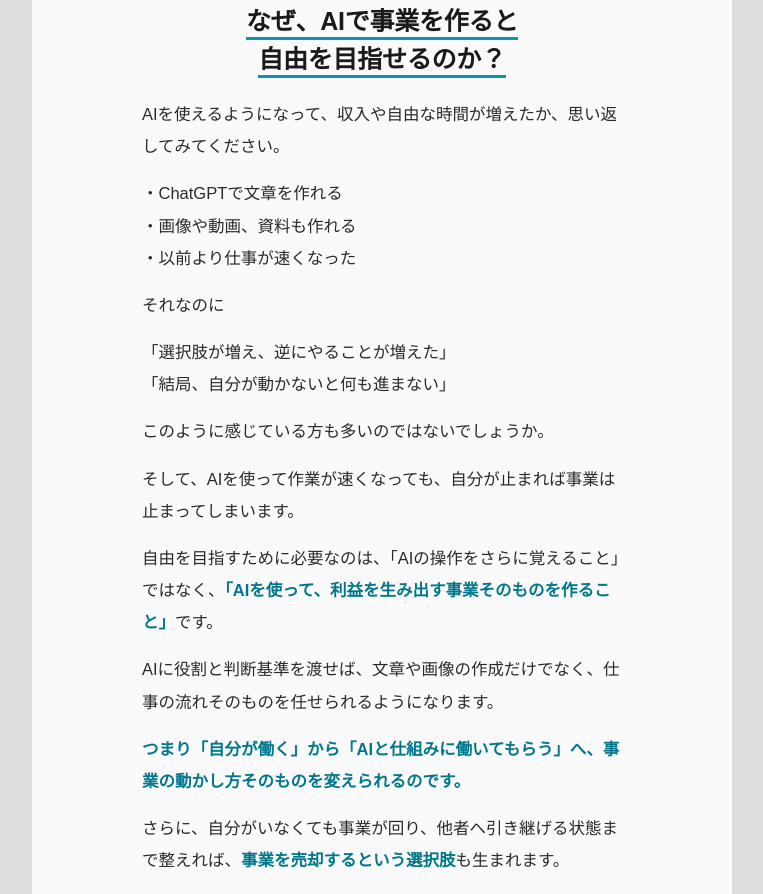
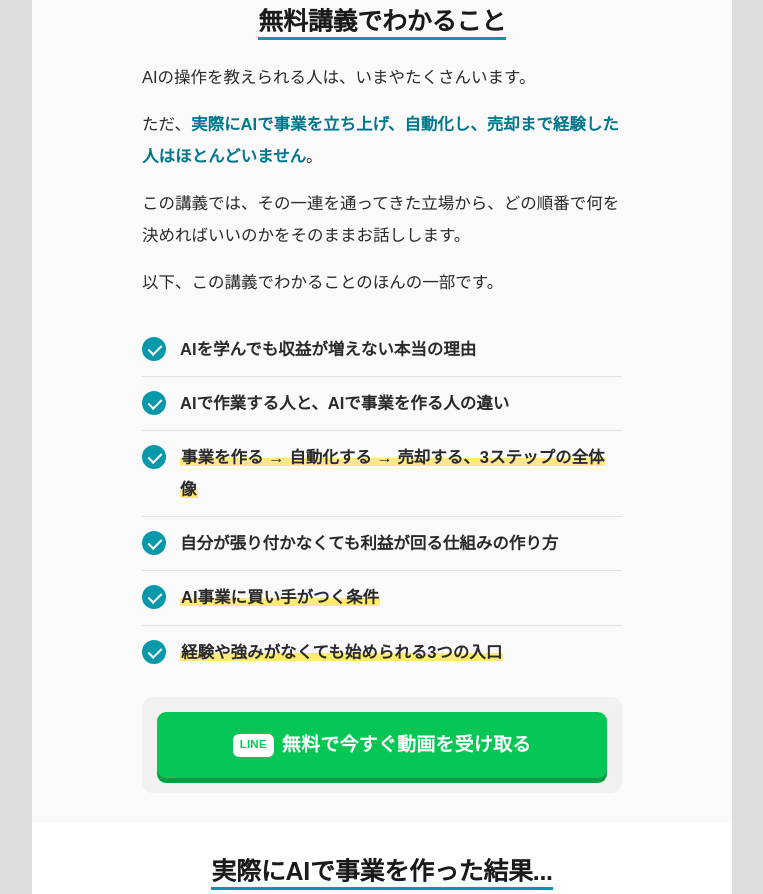
Before and after one commit to kumokawa1105-alt/ai-business-owner-lp, a plain HTML site: page index.html in a window 1280 px wide. Shown: the part 710-1604 px from the top of the page, without its empty margins (258-1021 px from the left). Drawn offline with Linux system fonts and the light colour scheme.

Commit message:
「なぜ、AIで事業を作ると自由を目指せるのか？」のセクションを削除
未使用になった .why のCSSも削除し、白／グレーが隣り合わないよう
各セクションの背景を組み直した。

Co-Authored-By: Claude Opus 5 (1M context) <noreply@anthropic.com>

```diff
--- a/index.html
+++ b/index.html
@@ -81,15 +81,6 @@ section{padding:30px 28px}
   font-size:11.5px;font-weight:900;display:flex;align-items:center;justify-content:center;
   flex:none;letter-spacing:.02em}
 
-/* ---------- WHY ---------- */
-.why{background:#FAFAFA}
-.why .body{max-width:480px;margin:20px auto 0;font-size:clamp(15px,4.1vw,16.5px);line-height:1.95;color:#2A2A2A}
-.why .body p+p{margin-top:15px}
-.why .body .q{margin-bottom:15px}
-.why .body ul{list-style:none;margin:0 0 15px}
-.why .body ul li{padding-left:1em;text-indent:-1em}
-.why .body b{font-weight:900;color:var(--teal-d)}
-
 /* ---------- 実績 / 実践者の結果 ---------- */
 .rs .h2{margin-bottom:32px}
 .rs .grp{max-width:480px;margin:0 auto}
@@ -119,6 +110,7 @@ section{padding:30px 28px}
 .rs .note{font-size:12px;color:#777;line-height:1.8;margin:16px auto 0;max-width:480px}
 
 /* ---------- 無料講義でわかること ---------- */
+.pt{background:#FAFAFA}
 .pt .h2{margin-bottom:20px}
 .pt ul{list-style:none;max-width:480px;margin:0 auto}
 .pt li{position:relative;padding:11px 2px 11px 38px;border-bottom:1px solid #E3E3E3}
@@ -134,7 +126,6 @@ section{padding:30px 28px}
 .pt .msg b{font-weight:900;color:var(--teal-d)}
 
 /* ---------- profile ---------- */
-.pf{background:#FAFAFA}
 .pf .h2{margin-bottom:20px}
 .pf .head{display:flex;gap:16px;align-items:flex-end;
   border-bottom:3px solid var(--teal);padding-bottom:14px}
@@ -211,28 +202,7 @@ footer .cp{display:block;margin-top:6px;font-size:11px;color:#8A8A8A}
     </div>
   </section>
 
-  <!-- 2. なぜ -->
-  <section class="why">
-    <h2 class="h2"><em>なぜ、AIで事業を作ると<br>自由を目指せるのか？</em></h2>
-    <div class="body">
-      <p class="q">AIを使えるようになって、収入や自由な時間が増えたか、思い返してみてください。</p>
-      <ul>
-        <li>・ChatGPTで文章を作れる</li>
-        <li>・画像や動画、資料も作れる</li>
-        <li>・以前より仕事が速くなった</li>
-      </ul>
-      <p>それなのに</p>
-      <p>「選択肢が増え、逆にやることが増えた」<br>「結局、自分が動かないと何も進まない」</p>
-      <p>このように感じている方も多いのではないでしょうか。</p>
-      <p>そして、AIを使って作業が速くなっても、自分が止まれば事業は止まってしまいます。</p>
-      <p>自由を目指すために必要なのは、「AIの操作をさらに覚えること」ではなく、<b>「AIを使って、利益を生み出す事業そのものを作ること」</b>です。</p>
-      <p>AIに役割と判断基準を渡せば、文章や画像の作成だけでなく、仕事の流れそのものを任せられるようになります。</p>
-      <p><b>つまり「自分が働く」から「AIと仕組みに働いてもらう」へ、事業の動かし方そのものを変えられるのです。</b></p>
-      <p>さらに、自分がいなくても事業が回り、他者へ引き継げる状態まで整えれば、<b>事業を売却するという選択肢</b>も生まれます。</p>
-    </div>
-  </section>
-
-  <!-- 3. 無料講義でわかること -->
+  <!-- 2. 無料講義でわかること -->
   <section class="pt">
     <h2 class="h2"><em>無料講義でわかること</em></h2>
     <div class="msg">
@@ -254,8 +224,8 @@ footer .cp{display:block;margin-top:6px;font-size:11px;color:#8A8A8A}
     </div>
   </section>
 
-  <!-- 4. 実際にAIで事業を作った結果 -->
-  <section class="rs" style="background:#FAFAFA">
+  <!-- 3. 実際にAIで事業を作った結果 -->
+  <section class="rs">
     <h2 class="h2"><em>実際にAIで事業を作った結果...</em></h2>
     <div class="grp">
       <p class="gt">講師本人が、いまAIに任せていること</p>
@@ -286,8 +256,8 @@ footer .cp{display:block;margin-top:6px;font-size:11px;color:#8A8A8A}
     </div>
   </section>
 
-  <!-- 5. 実践者の結果 -->
-  <section class="rs">
+  <!-- 4. 実践者の結果 -->
+  <section class="rs" style="background:#FAFAFA">
     <h2 class="h2"><em>同じ考え方を実践した方の結果</em></h2>
     <div class="grp">
       <ul>
@@ -317,7 +287,7 @@ footer .cp{display:block;margin-top:6px;font-size:11px;color:#8A8A8A}
     </div>
   </section>
 
-  <!-- 6. 講師プロフィール -->
+  <!-- 5. 講師プロフィール -->
   <section class="pf">
     <h2 class="h2"><em>講師プロフィール</em></h2>
     <div class="head">
@@ -344,7 +314,7 @@ footer .cp{display:block;margin-top:6px;font-size:11px;color:#8A8A8A}
     </ol>
   </section>
 
-  <!-- 7. ラストCTA -->
+  <!-- 6. ラストCTA -->
   <section class="last">
     <p class="cl">AIで事業を作る。自動化する。<br><b>そして、売却できる形へ。</b></p>
     <p style="text-align:center;font-size:clamp(15px,4.1vw,16.5px);line-height:1.9;color:#2A2A2A">3ステップで、<br>お金と時間の自由を目指しませんか？</p>
```
Also changed, not shown: 1 other file.
